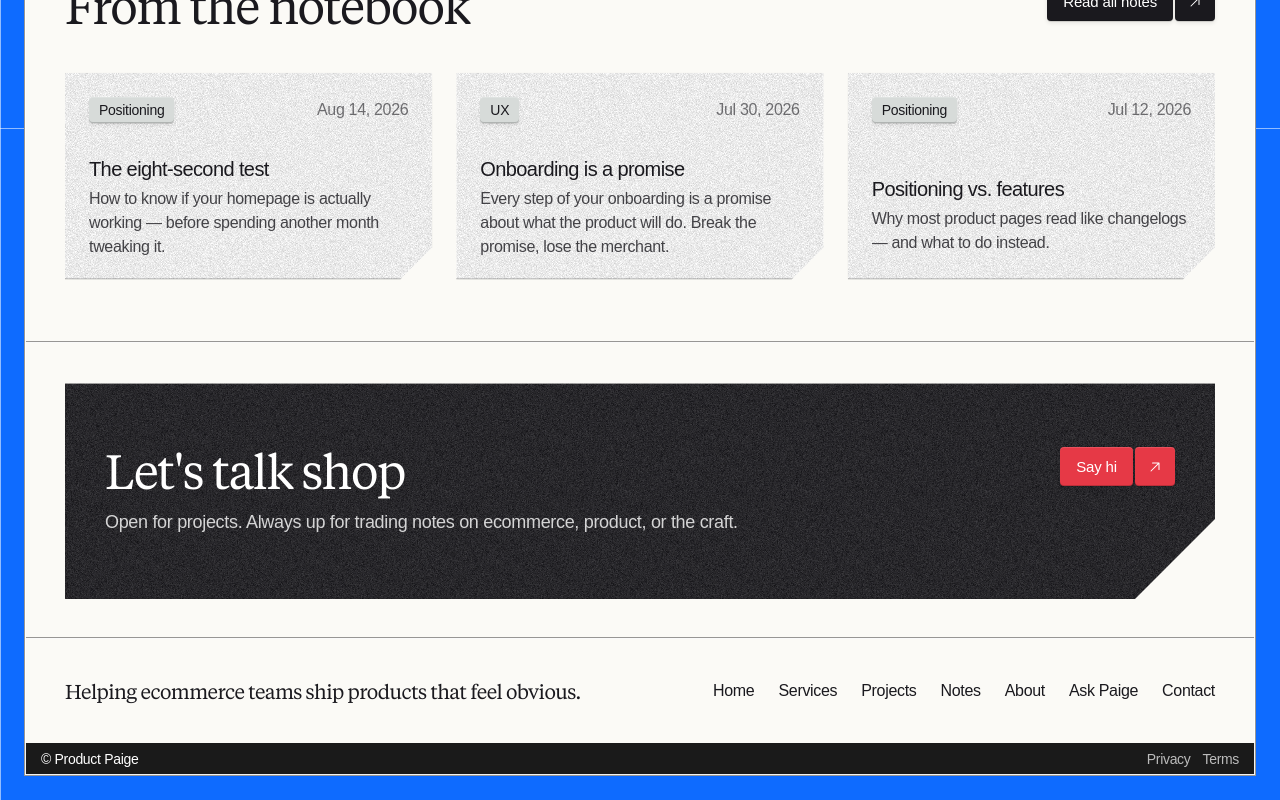
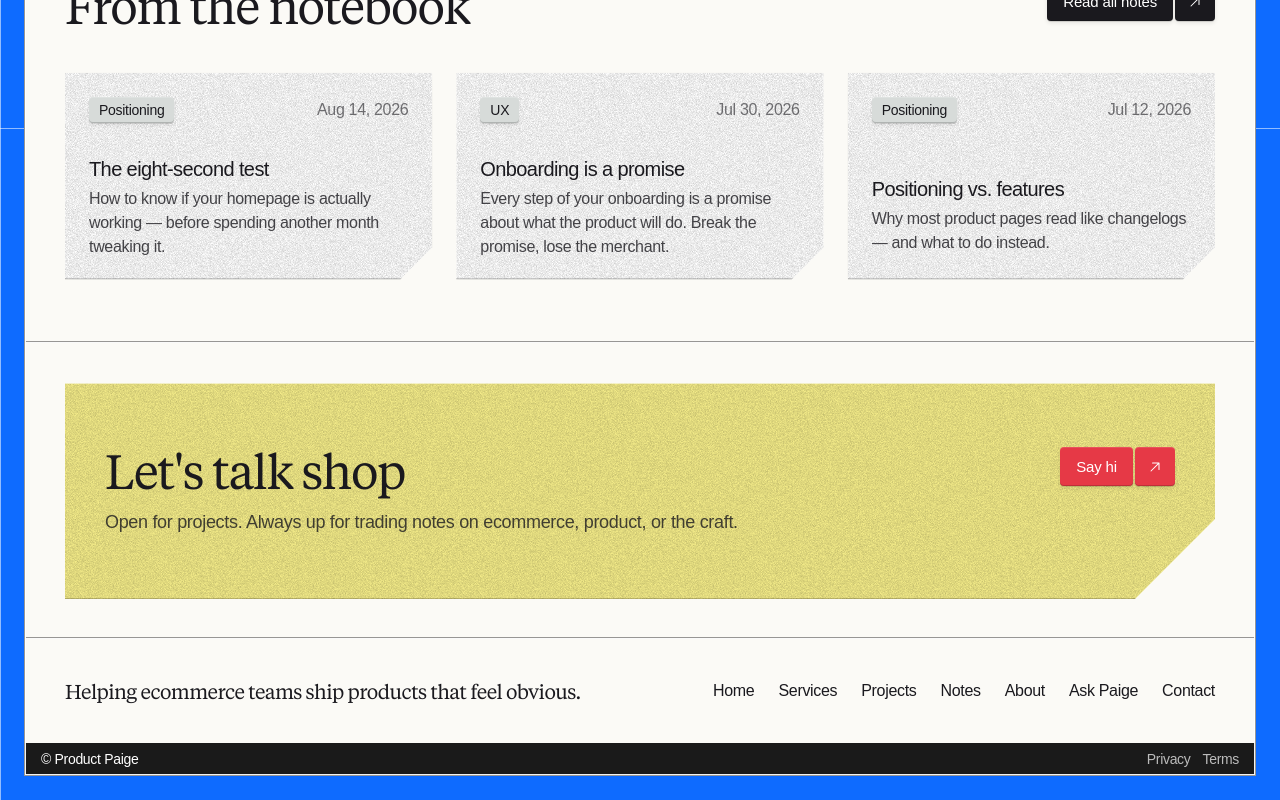
Before and after one commit to product-paige/product-paige, a Next.js app: page / in a window 1280 px wide. Shown: the part 3872-4672 px from the top of the page. Built offline with nearby package versions, Linux system fonts and the light colour scheme; a web font is replaced by a local one.

Commit message:
ClosingCTA: dark ink plaque → yellow (#F3EB88) with ink text + red button

```diff
--- a/app/components/ClosingCTA.tsx
+++ b/app/components/ClosingCTA.tsx
@@ -29,14 +29,14 @@
     >
       <div
         data-section="closing-cta"
-        className="bg-[#1A191E] text-white py-10 px-6 md:py-16 md:px-10 section-chamfer relative grain-vintage flex flex-col md:flex-row md:items-start md:justify-between gap-10"
+        className="bg-[#F3EB88] text-ink py-10 px-6 md:py-16 md:px-10 section-chamfer relative grain-paper flex flex-col md:flex-row md:items-start md:justify-between gap-10"
       >
         <div className="flex flex-col gap-3 max-w-[1000px] flex-1 min-w-0">
-          <h2 className="text-5xl font-display leading-[1.05] text-white">
+          <h2 className="text-5xl font-display leading-[1.05] text-ink">
             {title}
           </h2>
           {body ? (
-            <p className="text-lg leading-[1.4] text-white opacity-80 max-w-[720px]">
+            <p className="text-lg leading-[1.4] text-ink opacity-80 max-w-[720px]">
               {body}
             </p>
           ) : null}
```
